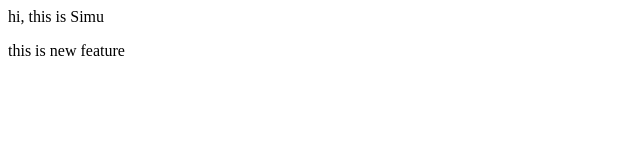
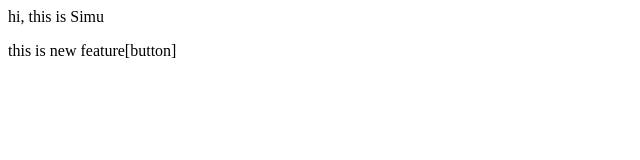
Before and after one commit to Simran3352/localrepo, a plain HTML site: page index.html in a window 1280 px wide. Shown: the full height of the page, 0-640 px from the left. Drawn offline with Linux system fonts and the light colour scheme.

```diff
--- a/index.html
+++ b/index.html
@@ -2,5 +2,5 @@
     hi, this is Simu
 </P>
 <p>
-    this is new feature
+    this is new feature[button]
 </p>
```
